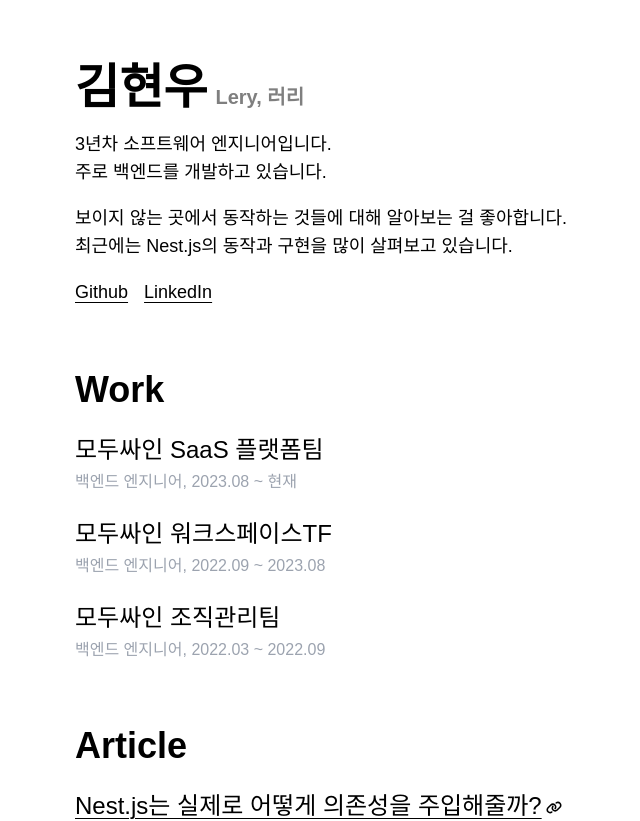
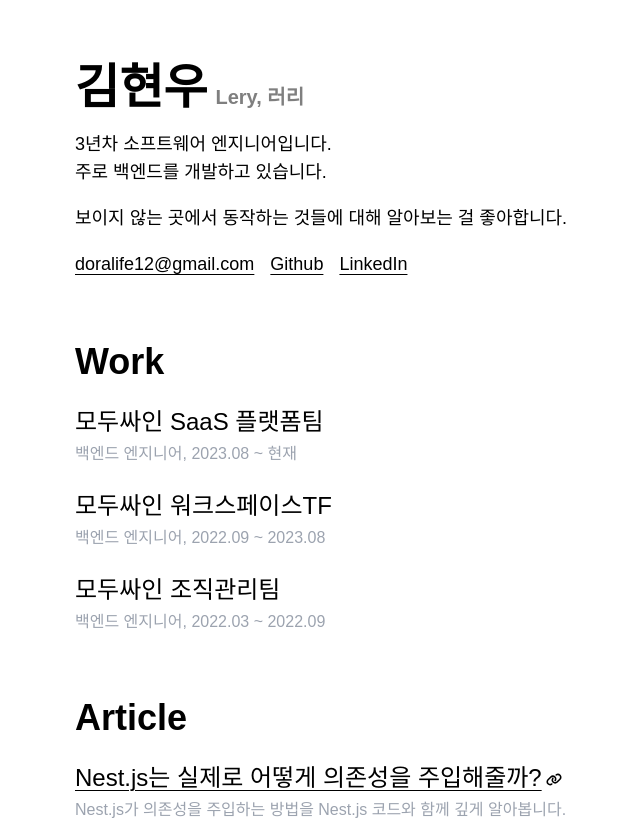
Before and after one commit to cpprhtn/about, a Next.js app: page / in a window 1280 px wide. Shown: the top 821 px of the page, without its empty margins (245-885 px from the left). Built offline with nearby package versions, Linux system fonts and the light colour scheme; a web font is replaced by a local one.

Commit message:
feat: 이메일 추가 및 불필요 문장 제거

```diff
--- a/components/Header/index.tsx
+++ b/components/Header/index.tsx
@@ -17,20 +17,24 @@
         </p>
         <p className="text-lg">
           보이지 않는 곳에서 동작하는 것들에 대해 알아보는 걸 좋아합니다.
-          <br />
-          최근에는 Nest.js의 동작과 구현을 많이 살펴보고 있습니다.
         </p>
       </div>
       <div>
         <p className="text-lg">
           <Link
-            className="underline underline-offset-4 text-black hover:text-black/60"
+            className="underline underline-offset-4 text-black hover:text-black/60 inline-block"
+            href="mailto:doralife12@gmail.com"
+          >
+            doralife12@gmail.com
+          </Link>
+          <Link
+            className="underline underline-offset-4 text-black hover:text-black/60 ml-4 inline-block"
             href="https://github.com/Coalery"
           >
             Github
           </Link>
           <Link
-            className="underline underline-offset-4 text-black hover:text-black/60 ml-4"
+            className="underline underline-offset-4 text-black hover:text-black/60 ml-4 inline-block"
             href="https://linkedin.com/in/Coalery"
           >
             LinkedIn
```
